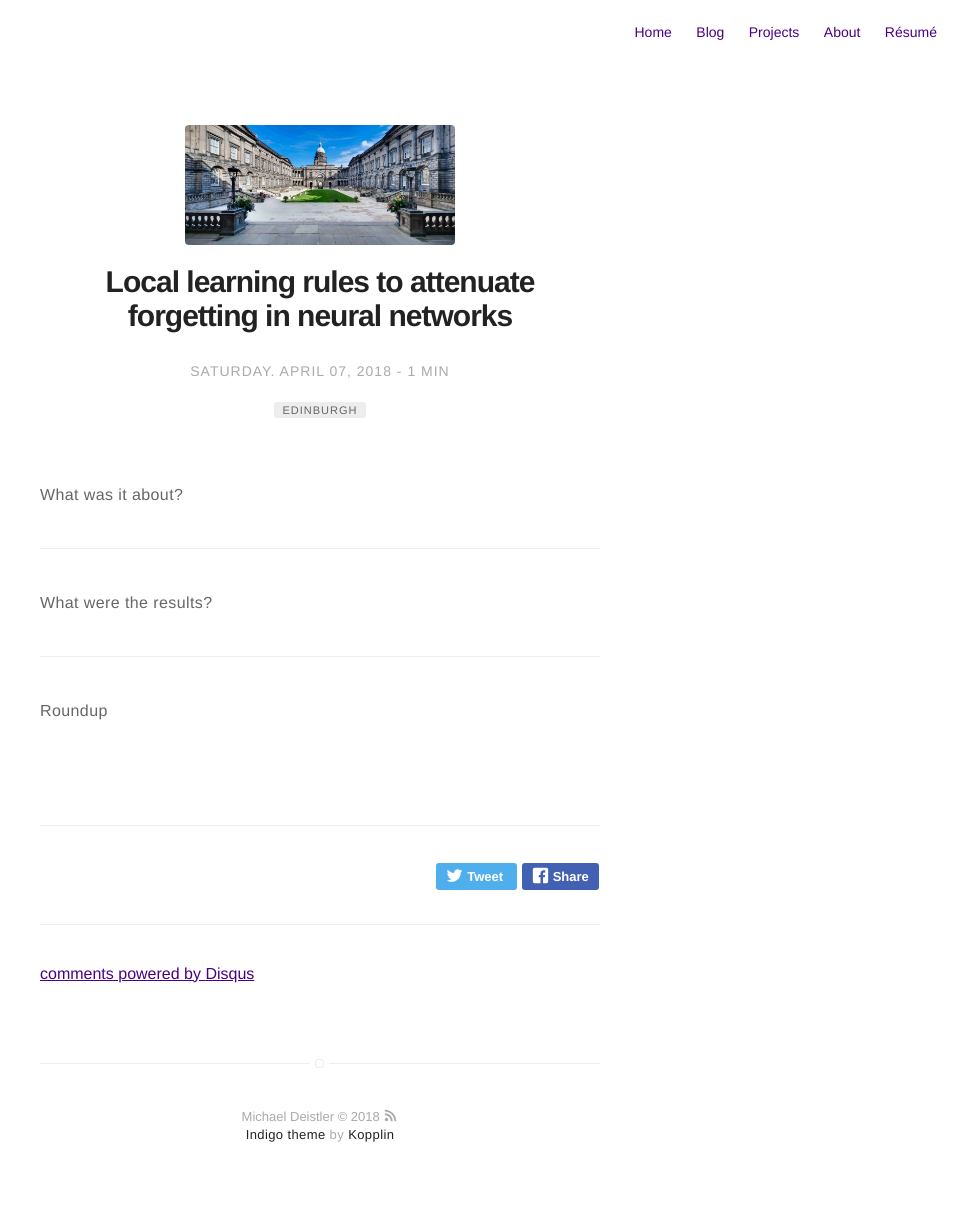
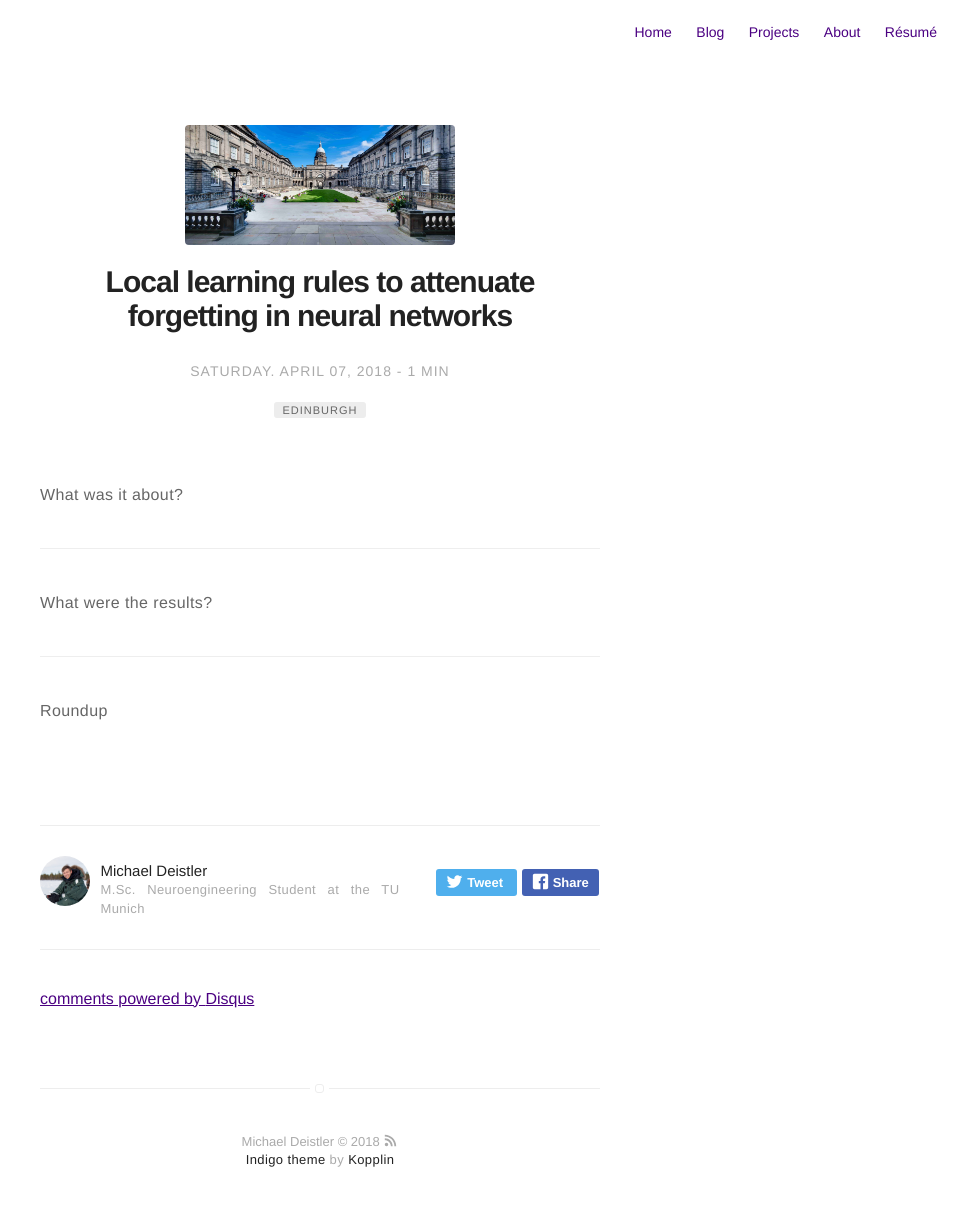
Before and after one commit to michaeldeistler/michaeldeistler.github.io, a Jekyll site: the page built from _posts/2018-04-07-local-learning-rules.markdown, in a window 1280 px wide. Shown: the whole page, without its empty margins (320-1280 px from the left). Built offline with Jekyll 4.4.1, drawn with Linux system fonts in a browser that asks for light colours; comment, search, counter and statistics services are not loaded; before the commit the page ends 1206 px from its top, so only the background shows below that; part of the change alters nothing that is shown.

Commit message:
new day2

```diff
--- a/_config.yml
+++ b/_config.yml
@@ -46,13 +46,13 @@ github: michaeldeistler
 # stackoverflow: 7044681/mystackoverflow
 # quora: userquora
 # reddit: username
-medium: medium
+# medium: medium
 # vimeo: myvimeo
 # lanyrd: mylanyrd
 email: michael.deistler95@gmail.com
 
 authors:
-    johndoe:
+    michaeldeistler:
         name: Michael Deistler
         bio: M.Sc. Neuroengineering Student at the TU Munich
         external-image: false
```
